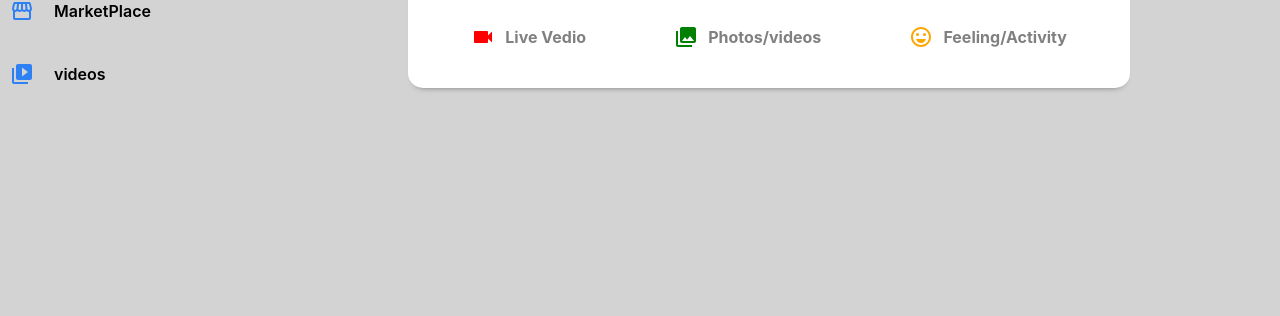
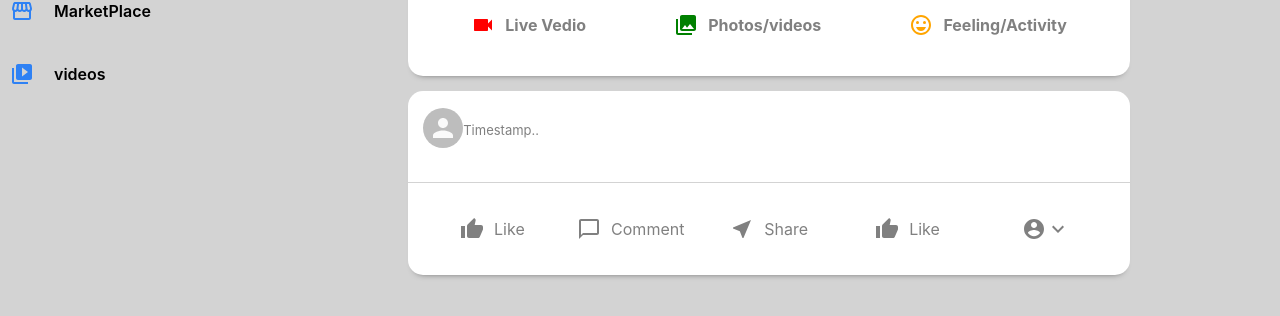
Before and after one commit to bharat55/fb-clone-react, a React (Create React App) app: page / in a window 1280 px wide. Shown: the part 440-756 px from the top of the page. Built offline with nearby package versions, Linux system fonts and the light colour scheme.

Commit message:
Completed the post

```diff
--- a/src/Feed.js
+++ b/src/Feed.js
@@ -2,11 +2,19 @@
 import './Feed.css'
 import StoryReel from './StoryReel'
 import MessageSender from './MessageSender'
+import Post from './Post'
 function Feed() {
     return (
         <div className="feed">
             <StoryReel />
             <MessageSender />
+            <Post
+              profilePic={''}
+              image={''}
+              userName={''}
+              timeStamp={''}
+              message={''}
+            />
         </div>
     )
 }
--- /dev/null
+++ b/src/Post.css
@@ -0,0 +1,47 @@
+.post {
+    width: 100%;
+    margin-top: 15px;
+    border-radius: 15px;
+    background-color: white;
+    box-shadow: 0px 5px 7px -7px rgba(0, 0, 0, 0.75);
+}
+.post image {
+    width: 100%;
+}
+.post-top {
+    display: flex;
+    position: relative;
+    align-items: center;
+    padding: 15px;
+}
+.post-top-info h3{
+    font-size: medium;
+}
+.post-top-info p {
+    font-size: small;
+    color: gray;
+}
+.post-options {
+    padding-top: 10px;
+    border-top: 1px solid lightgray;
+    display: flex;
+    justify-content: space-evenly;
+    font-size: medium;
+    color: gray;
+    cursor: pointer;
+    padding: 15px;
+}
+.post-option {
+    display: flex;
+    align-items: center;
+    justify-content: center;
+    padding: 5px;
+    flex: 1;
+}
+.post-option p {
+    margin-left: 10px;
+}
+.post-option:hover {
+    background-color: #eff2f5;
+    border-radius: 10px;
+}
--- /dev/null
+++ b/src/Post.js
@@ -0,0 +1,52 @@
+import React from 'react';
+import { Avatar } from '@material-ui/core'
+import ThumbUpIcon from '@material-ui/icons/ThumbUp';
+import ChatBubbleOutlineIcon from '@material-ui/icons/ChatBubbleOutline';
+import NearMeIcon from '@material-ui/icons/NearMe';
+import AccountCircleIcon from '@material-ui/icons/AccountCircle';
+import ExpandMoreIcon from '@material-ui/icons/ExpandMore';
+import './Post.css'
+
+function Post({profilePic, image, userName, timeStamp, message}) {
+    return (
+        <div className="post">
+            <div className="post-top">
+                <Avatar src={profilePic} alt="" className="post-avatar"/>
+                <div className="post-top-info">
+                    <h3>{userName}</h3>
+                    <p>Timestamp..</p>
+                </div>
+            </div>
+            <div className="post-bottom">
+                <p>{message}</p>
+            </div>
+            <div className="post-image">
+                <image src={image} alt="" />
+            </div>
+            <div className="post-options">
+                <div className="post-option">
+                    <ThumbUpIcon />
+                    <p>Like</p>
+                </div>
+                <div className="post-option">
+                    <ChatBubbleOutlineIcon />
+                    <p>Comment</p>
+                </div>
+                <div className="post-option">
+                    <NearMeIcon />
+                    <p>Share</p>
+                </div>
+                <div className="post-option">
+                    <ThumbUpIcon />
+                    <p>Like</p>
+                </div>
+                <div className="post-option">
+                    <AccountCircleIcon />
+                    <ExpandMoreIcon />
+                </div>
+            </div>
+        </div>
+    )
+}
+
+export default Post;
```
